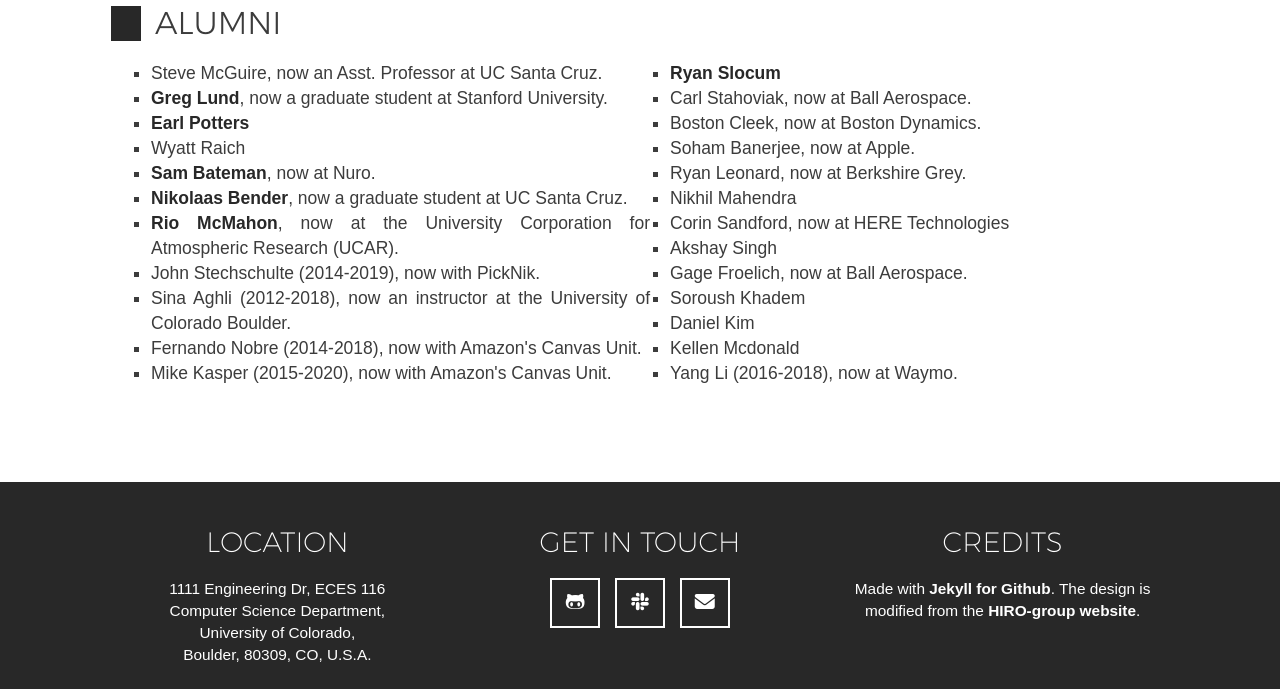
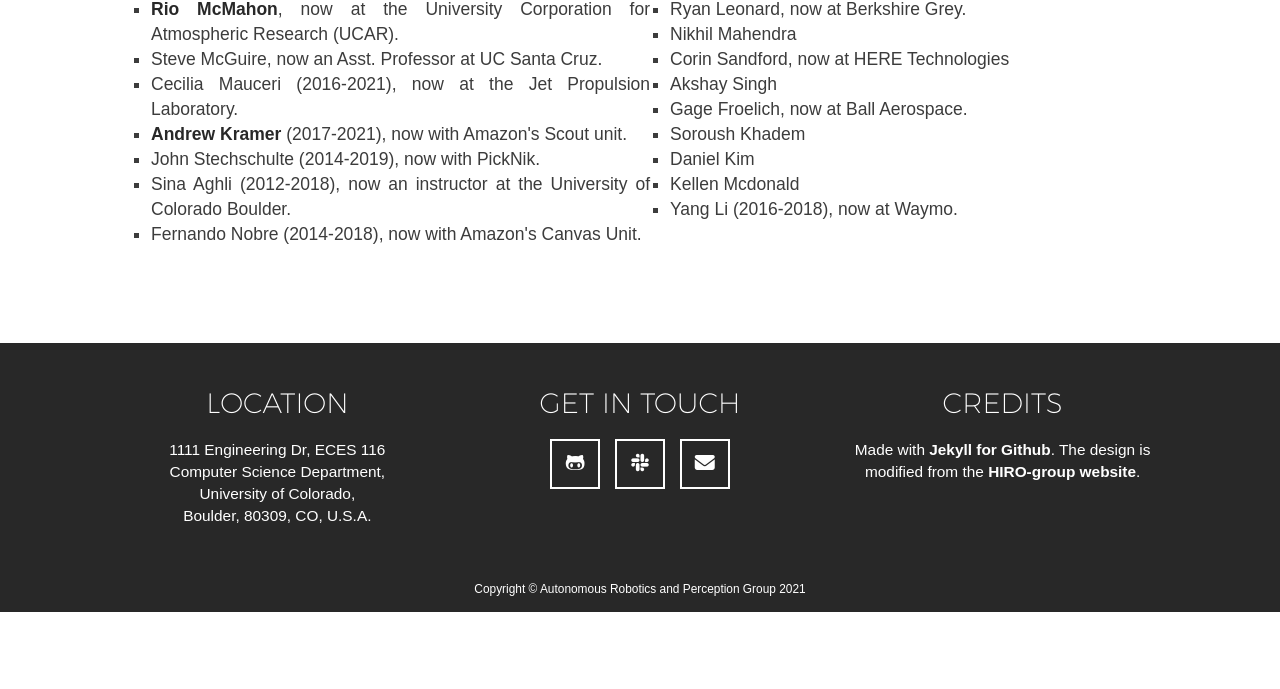
Before and after one commit to HIRO-group/HIRO-group.github.io, a Jekyll site: the page built from people.html, in a window 1280 px wide and 900 px high, scrolled down 2819 px, cut to the strip 211-900 px from the top of the window. Built offline with Jekyll 4.4.1, drawn with Linux system fonts in a browser that asks for light colours; nearby versions of some CDN libraries; some web fonts are replaced; after the commit the page ends 3642 px from its top, so only the background shows below that; some of the changed text lies outside the part shown.

Commit message:
Update people.yml

```diff
--- a/_data/people.yml
+++ b/_data/people.yml
@@ -16,30 +16,6 @@
     phone: +1-303-492-2961
     email: Christoffer.Heckman@colorado.edu
     pic: Heckman_Christoffer.jpg
-
-  - name: Steve McGuire
-    doctor: true
-    role: alumni
-    url:
-    phone:
-    email:
-    now: an Asst. Professor at UC Santa Cruz.
-
-  - name: Cecilia Mauceri
-    role: phd
-    url:
-    office: ECES 111
-    phone:
-    email: Cecilia.Mauceri@colorado.edu
-    pic: Cecilia_Mauceri.jpg
-
-  - name: Andrew Kramer
-    role: phd
-    url: http://www.andrewjkramer.net
-    office: ECES 111
-    phone:
-    email: andrew.kramer@colorado.edu
-    pic: Andrew_Kramer.jpg
 
   - name: Zhaozhong Chen
     role: phd
@@ -165,6 +141,27 @@
     url: https://riomcmahon.me/
     office: ECES 111
     now: at the University Corporation for Atmospheric Research (UCAR).
+
+  - name: Steve McGuire
+    doctor: true
+    role: alumni
+    url:
+    phone:
+    email:
+    now: an Asst. Professor at UC Santa Cruz.
+
+  - name: Cecilia Mauceri
+    dates: 2016-2021
+    role: alumni
+    doctor: true
+    now: at the Jet Propulsion Laboratory.
+
+  - name: Andrew Kramer
+    dates: 2017-2021
+    role: alumni
+    doctor: true
+    url: http://www.andrewjkramer.net
+    now: with Amazon's Scout unit.
 
   - name: John Stechschulte
     doctor: true
```
